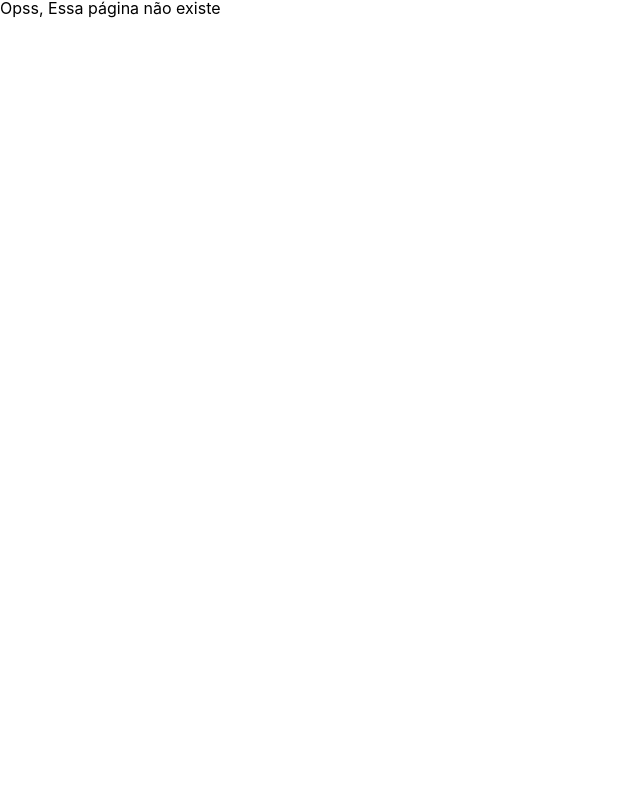
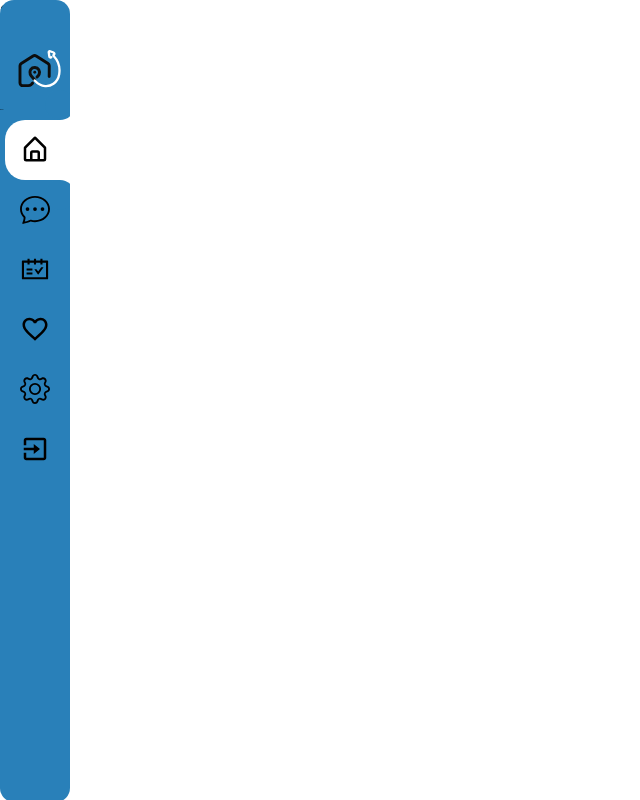
Before and after one commit to Place-UP/PlaceUP-FrontEnd, a React (Create React App) app: page /Teste in a window 1280 px wide. Shown: the whole page, without its empty margins (0-640 px from the left). Built offline with nearby package versions, Linux system fonts and the light colour scheme; a web font is replaced by a local one.

Commit message:
header pronto

```diff
--- a/src/Components/HeaderUsuario/HeaderUser.js
+++ b/src/Components/HeaderUsuario/HeaderUser.js
@@ -1,140 +1,43 @@
-import { Link } from "react-router-dom";
+import { Link, NavLink, useLocation } from "react-router-dom";
 import { BiHomeAlt } from "react-icons/bi";
 import { BsChatDots, BsGear } from "react-icons/bs";
 import { MdFavoriteBorder } from "react-icons/md";
 import { AiOutlineSchedule } from "react-icons/ai";
 import { BiExit } from "react-icons/bi";
+import { IconContext } from "react-icons";
+import { Navigation, Title, List, Icon } from "./styles";
 import Logo from "./img/PlaceUp_Logo.svg";
-import styled from "styled-components";
-import { IconContext } from "react-icons";
-import { List } from "../Login/style";
+
 export function Header() {
-  const Icon = styled.span``;
+  const path = useLocation().pathname;
 
-  const Title = styled.span``;
-
-  const List = styled.li``;
-
-  const Navigation = styled.div`
-    position: fixed;
-    width: 70px;
-    height: 93vh;
-    background-color: #2980b9;
-    box-shadow: 10px 0 0 #fff;
-    margin: auto;
-    overflow-x: hidden;
-    transition: width 0.5s;
-    padding-top: 50px;
-    border-radius: 14px;
-    &:hover {
-      width: 250px;
-    }
-    ul {
-      width: 100%;
-      padding-left: 5px;
-      padding-right: 40px;
-    }
-    li {
-      position: relative;
-      width: 100%;
-      border-top-left-radius: 20px;
-      border-bottom-left-radius: 20px;
-    }
-    a {
-      position: relative;
-      width: 100%;
-      display: flex;
-      align-items: center;
-      color: black;
-    }
-
-    ${Icon} {
-      position: relative;
-      display: block;
-      min-width: 60px;
-      text-align: center;
-      align-items: center;
-      z-index: 1;
-    }
-
-    ${Title} {
-      position: relative;
-      display: block;
-      padding-left: 10px;
-      height: 60px;
-      line-height: 60px;
-      white-space: nowrap;
-      font-family: lato;
-      font-size: 1.5rem;
-      align-items: center;
-    }
-
-    .Active {
-      background: #ffffff;
-      &::after {
-        content: "";
-        position: absolute;
-        top: -30px;
-        right: 0;
-        width: 30px;
-        height: 30px;
-        background-color: #2980b9;
-        border-radius: 50%;
-        box-shadow: 15px 15px 0 #ffff;
-      }
-      &::before {
-        content: "";
-        position: absolute;
-        bottom: -30px;
-        right: 0;
-        width: 30px;
-        height: 30px;
-        background-color: #2980b9;
-        border-radius: 50%;
-        box-shadow: 15px -15px 0 #ffff;
-      }
-    }
-
-    img {
-      display: block;
-      max-width: 100px;
-      max-height: 100px;
-      margin: 0 auto;
-    }
-  `;
-  const listar = document.querySelectorAll(List);
-  function ActiveLink() {
-    listar.forEach((item) => item.classListar.remove("active"));
-    listar.forEach((item) => item.classListar.add("active"));
-  }
-  listar.forEach((item) => item.addEventListener("click", ActiveLink));
   return (
     <>
       <Navigation>
         <div>
-          <img src={Logo} />
+          <img src={Logo} alt="Imagem-Logo" />
         </div>
 
         <IconContext.Provider value={{ size: "30px" }}>
           <ul>
-            <List>
-              <Link to="">
-                <Icon color={"black"}>
+            <List className={`${path === "/Teste" ? "Active" : ""}`}>
+              <Link to="/Teste">
+                <Icon>
                   <BiHomeAlt />
                 </Icon>
-                <Title color={"black"}>Home</Title>
+                <Title>Home</Title>
               </Link>
             </List>
 
-            <List>
-              <Link to="">
+            <List className={`${path === "/HeaderUser" ? "Active" : ""}`}>
+              <Link to="/HeaderUser">
                 <Icon>
                   <BsChatDots />
                 </Icon>
                 <Title>chat</Title>
               </Link>
             </List>
-            <List className="Active ">
+            <List>
               <Link to="">
                 <Icon>
                   <AiOutlineSchedule />
--- a/src/Components/HeaderUsuario/styles.js
+++ b/src/Components/HeaderUsuario/styles.js
@@ -0,0 +1,95 @@
+import styled from "styled-components";
+
+export const Icon = styled.span``;
+
+export const Title = styled.span``;
+
+export const List = styled.li``;
+export const Navigation = styled.div`
+  position: fixed;
+  width: 70px;
+  height: 94vh;
+  background-color: #2980b9;
+  box-shadow: 10px 0 0 #fff;
+  margin: auto;
+  overflow-x: hidden;
+  transition: width 0.5s;
+  padding-top: 50px;
+  border-radius: 14px;
+
+  &:hover {
+    width: 250px;
+  }
+  ul {
+    width: 100%;
+    padding-left: 5px;
+    padding-right: 40px;
+  }
+  li {
+    position: relative;
+    width: 100%;
+    border-top-left-radius: 20px;
+    border-bottom-left-radius: 20px;
+  }
+  a {
+    position: relative;
+    width: 100%;
+    display: flex;
+    align-items: center;
+    color: black;
+  }
+
+  ${Icon} {
+    position: relative;
+    display: block;
+    min-width: 60px;
+    text-align: center;
+    align-items: center;
+    z-index: 1;
+  }
+
+  ${Title} {
+    position: relative;
+    display: block;
+    padding-left: 10px;
+    height: 60px;
+    line-height: 60px;
+    white-space: nowrap;
+    font-family: lato;
+    font-size: 1.5rem;
+    align-items: center;
+  }
+
+  .Active {
+    background: #ffffff;
+    &::after {
+      content: "";
+      position: absolute;
+      top: -30px;
+      right: 0;
+      width: 30px;
+      height: 30px;
+      background-color: #2980b9;
+      border-radius: 50%;
+      box-shadow: 15px 15px 0 #ffff;
+    }
+    &::before {
+      content: "";
+      position: absolute;
+      bottom: -30px;
+      right: 0;
+      width: 30px;
+      height: 30px;
+      background-color: #2980b9;
+      border-radius: 50%;
+      box-shadow: 15px -15px 0 #ffff;
+    }
+  }
+
+  img {
+    display: block;
+    max-width: 100px;
+    max-height: 100px;
+    margin: 0 auto;
+  }
+`;
--- /dev/null
+++ b/src/Pages/PageCalculadora/index.js
@@ -0,0 +1,7 @@
+export function IndexCalculadora() {
+  return (
+    <>
+      <h1>Oi</h1>
+    </>
+  );
+}
--- /dev/null
+++ b/src/Pages/PageCalculadora/teste.js
@@ -0,0 +1,10 @@
+import { Header } from "../../Components/HeaderUsuario/HeaderUser";
+
+export function Teste() {
+  return (
+    <>
+      <Header />
+      <h1>oi</h1>
+    </>
+  );
+}
--- a/src/Rotas.js
+++ b/src/Rotas.js
@@ -2,8 +2,9 @@ import { Route, BrowserRouter, Routes } from "react-router-dom";
 import { Login } from "./Components/Login/Index";
 import { Header } from "./Components/HeaderUsuario/HeaderUser";
 import { FooterGeral } from "./Components/FooterGeral/footer";
+import { IndexCalculadora } from "./Pages/PageCalculadora/index";
 import { Pagina404 } from "./Components/Error404";
-
+import { Teste } from "./Pages/PageCalculadora/teste";
 function Rotas() {
   return (
     <>
@@ -13,7 +14,12 @@ function Rotas() {
           <Route path="/Login" element={<Login />} />
           <Route path="/HeaderUser" element={<Header />} />
           <Route path="/Footer" element={<FooterGeral />} />
+          <Route
+            path="/Como-Funciona-Calculadora"
+            element={<IndexCalculadora />}
+          />
           <Route path="*" element={<Pagina404 />} />
+          <Route path="/Teste" element={<Teste />} />
         </Routes>
       </BrowserRouter>
     </>
```
